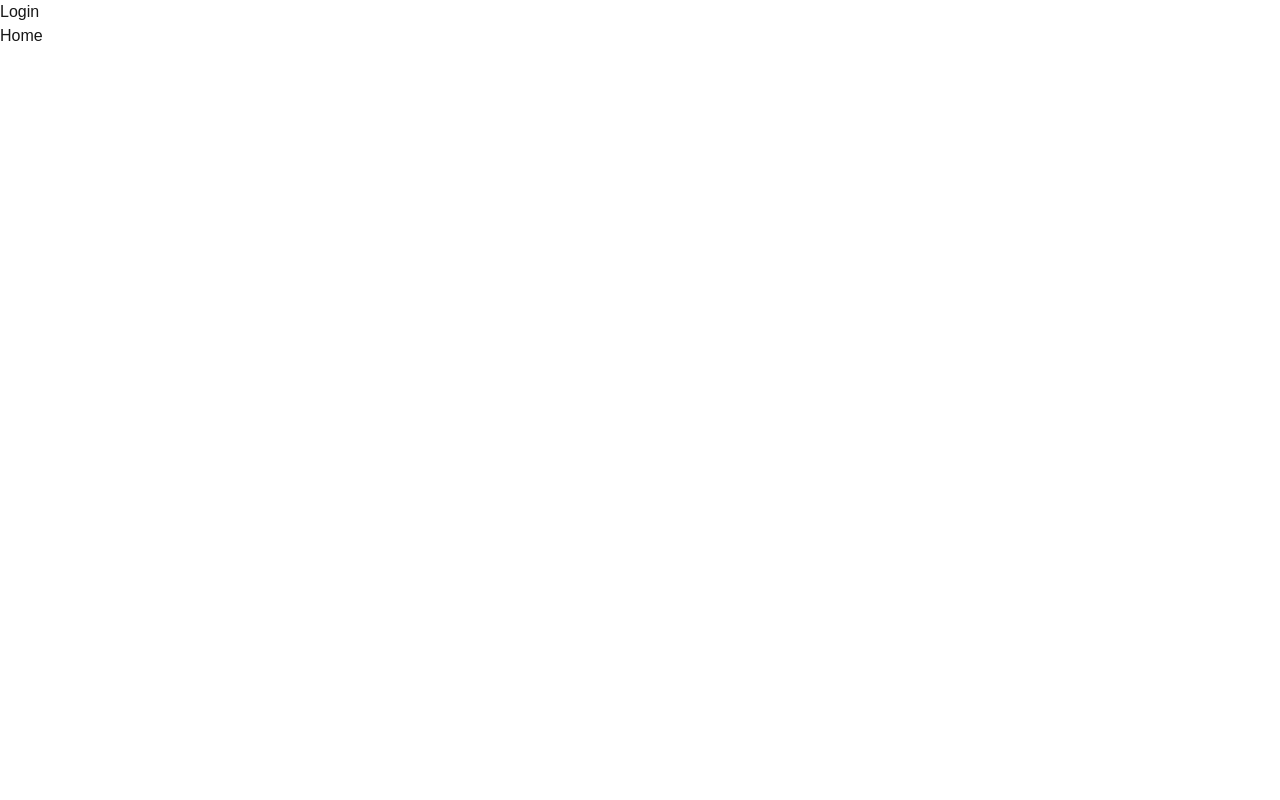
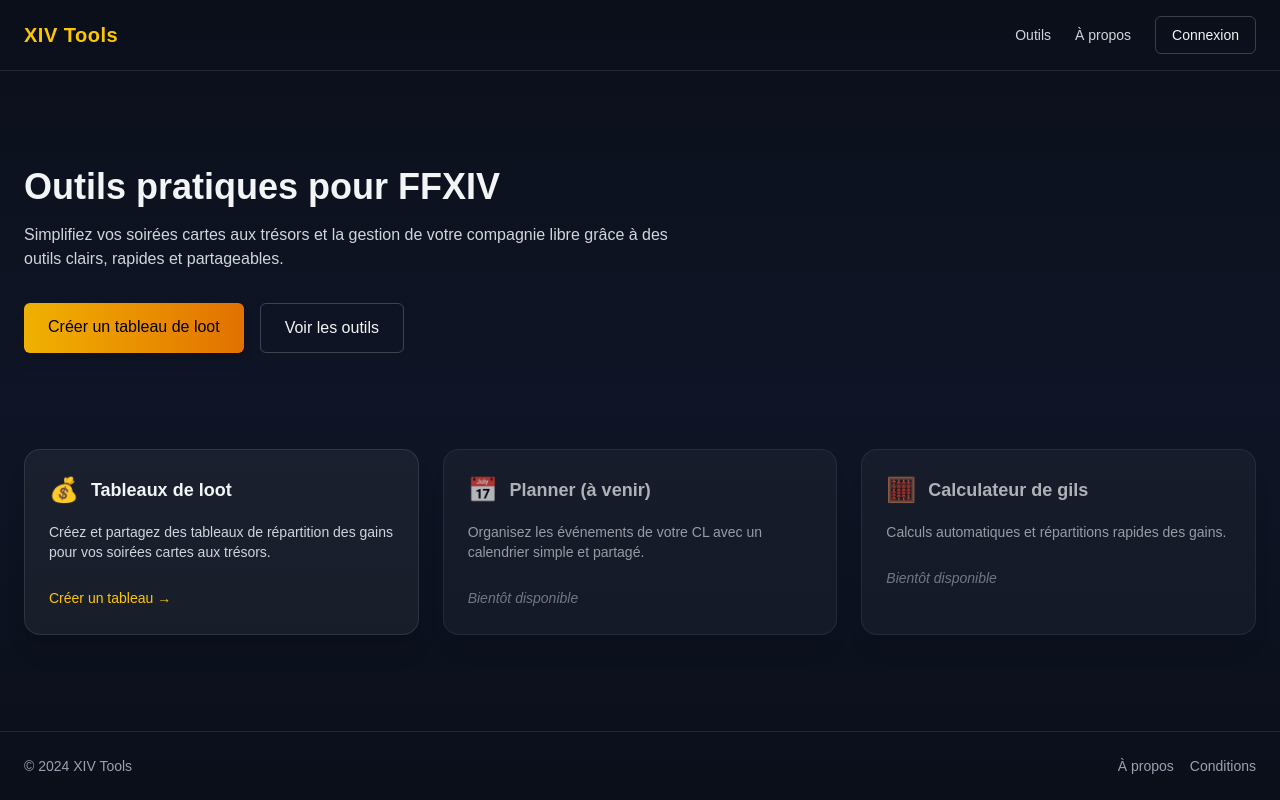
Before and after one commit to Karl-Gavois/XIV-Tools, a Next.js app in the folder client/: page / in a window 1280 px wide. Built offline with nearby package versions, Linux system fonts and the light colour scheme.

Commit message:
Add: Basic generated homepage

```diff
--- a/client/app/page.tsx
+++ b/client/app/page.tsx
@@ -1,10 +1,105 @@
-import Navbar from "./components/navbar"
+import Link from "next/link";
 
-export default function Home() {
+export default function HomePage() {
   return (
-    <div>
-      <Navbar />
-      <h1>Home </h1>
-    </div>
+    <main className="min-h-screen bg-gradient-to-b from-[#0b0f1a] via-[#0f1526] to-[#0b0f1a] text-gray-100">
+      {/* Header */}
+      <header className="border-b border-white/10">
+        <div className="mx-auto flex max-w-7xl items-center justify-between px-6 py-4">
+          <h1 className="text-xl font-semibold tracking-wide text-yellow-400">XIV Tools</h1>
+          <nav className="flex items-center gap-6 text-sm">
+            <Link href="#" className="text-gray-300 hover:text-white">Outils</Link>
+            <Link href="#" className="text-gray-300 hover:text-white">À propos</Link>
+            <Link
+              href="/login"
+              className="rounded-md border border-white/20 px-4 py-2 text-sm hover:bg-white/10"
+            >
+              Connexion
+            </Link>
+          </nav>
+        </div>
+      </header>
+
+      {/* Hero */}
+      <section className="mx-auto max-w-7xl px-6 py-24">
+        <h2 className="mb-4 text-4xl font-bold">Outils pratiques pour FFXIV</h2>
+        <p className="mb-8 max-w-2xl text-gray-300">
+          Simplifiez vos soirées cartes aux trésors et la gestion de votre compagnie libre
+          grâce à des outils clairs, rapides et partageables.
+        </p>
+        <div className="flex flex-wrap gap-4">
+          <Link
+            href="/loot-tables/create"
+            className="rounded-md bg-gradient-to-r from-yellow-500 to-amber-600 px-6 py-3 font-medium text-black shadow-lg hover:brightness-110"
+          >
+            Créer un tableau de loot
+          </Link>
+          <Link
+            href="#tools"
+            className="rounded-md border border-white/20 px-6 py-3 hover:bg-white/10"
+          >
+            Voir les outils
+          </Link>
+        </div>
+      </section>
+
+      {/* Tools grid */}
+      <section id="tools" className="mx-auto max-w-7xl px-6 pb-24">
+        <div className="grid gap-6 md:grid-cols-2 lg:grid-cols-3">
+          {/* Loot tables */}
+          <div className="rounded-2xl border border-white/10 bg-white/5 p-6 shadow-xl">
+            <div className="mb-4 flex items-center gap-3">
+              <span className="text-2xl">💰</span>
+              <h3 className="text-lg font-semibold">Tableaux de loot</h3>
+            </div>
+            <p className="mb-6 text-sm text-gray-300">
+              Créez et partagez des tableaux de répartition des gains pour vos soirées cartes
+              aux trésors.
+            </p>
+            <Link
+              href="/loot-tables"
+              className="inline-flex items-center gap-2 text-sm text-yellow-400 hover:underline"
+            >
+              Créer un tableau →
+            </Link>
+          </div>
+
+          {/* Planner */}
+          <div className="rounded-2xl border border-white/10 bg-white/5 p-6 shadow-xl opacity-70">
+            <div className="mb-4 flex items-center gap-3">
+              <span className="text-2xl">📅</span>
+              <h3 className="text-lg font-semibold">Planner (à venir)</h3>
+            </div>
+            <p className="mb-6 text-sm text-gray-300">
+              Organisez les événements de votre CL avec un calendrier simple et partagé.
+            </p>
+            <span className="text-sm italic text-gray-400">Bientôt disponible</span>
+          </div>
+
+          {/* Calculator */}
+          <div className="rounded-2xl border border-white/10 bg-white/5 p-6 shadow-xl opacity-70">
+            <div className="mb-4 flex items-center gap-3">
+              <span className="text-2xl">🧮</span>
+              <h3 className="text-lg font-semibold">Calculateur de gils</h3>
+            </div>
+            <p className="mb-6 text-sm text-gray-300">
+              Calculs automatiques et répartitions rapides des gains.
+            </p>
+            <span className="text-sm italic text-gray-400">Bientôt disponible</span>
+          </div>
+        </div>
+      </section>
+
+      {/* Footer */}
+      <footer className="border-t border-white/10 py-6">
+        <div className="mx-auto max-w-7xl px-6 text-sm text-gray-400 flex flex-col md:flex-row justify-between gap-4">
+          <div>© 2024 XIV Tools</div>
+          <div className="flex gap-4">
+            <Link href="#" className="hover:text-white">À propos</Link>
+            <Link href="#" className="hover:text-white">Conditions</Link>
+          </div>
+        </div>
+      </footer>
+    </main>
   );
 }
```
